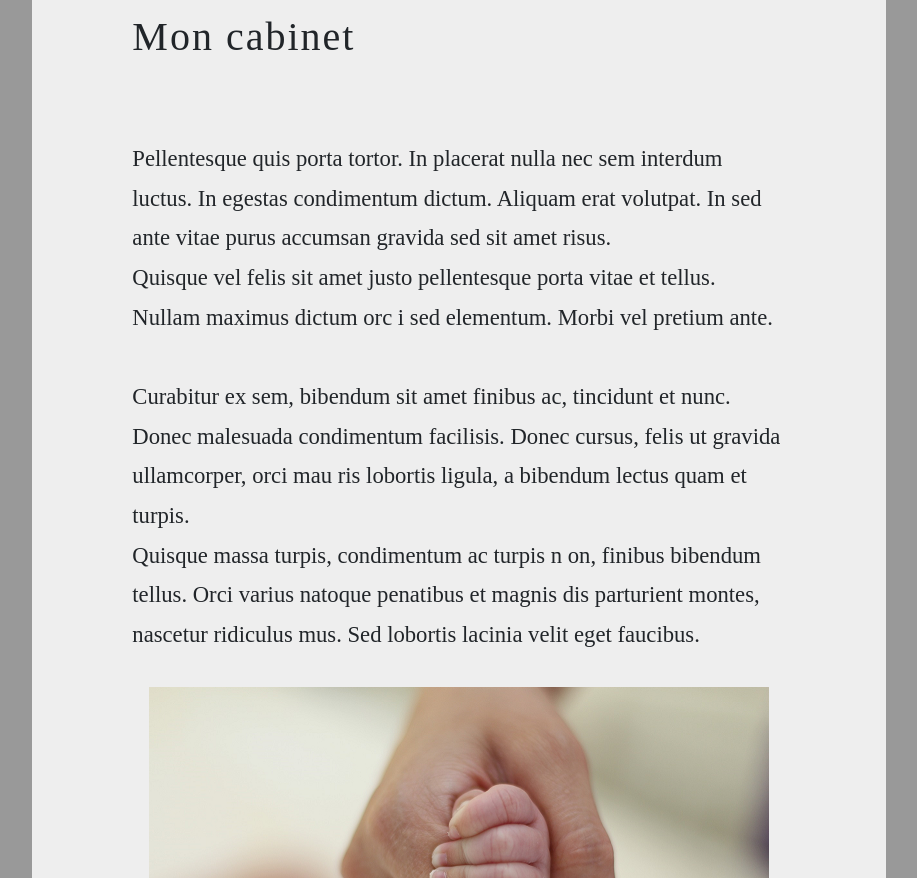
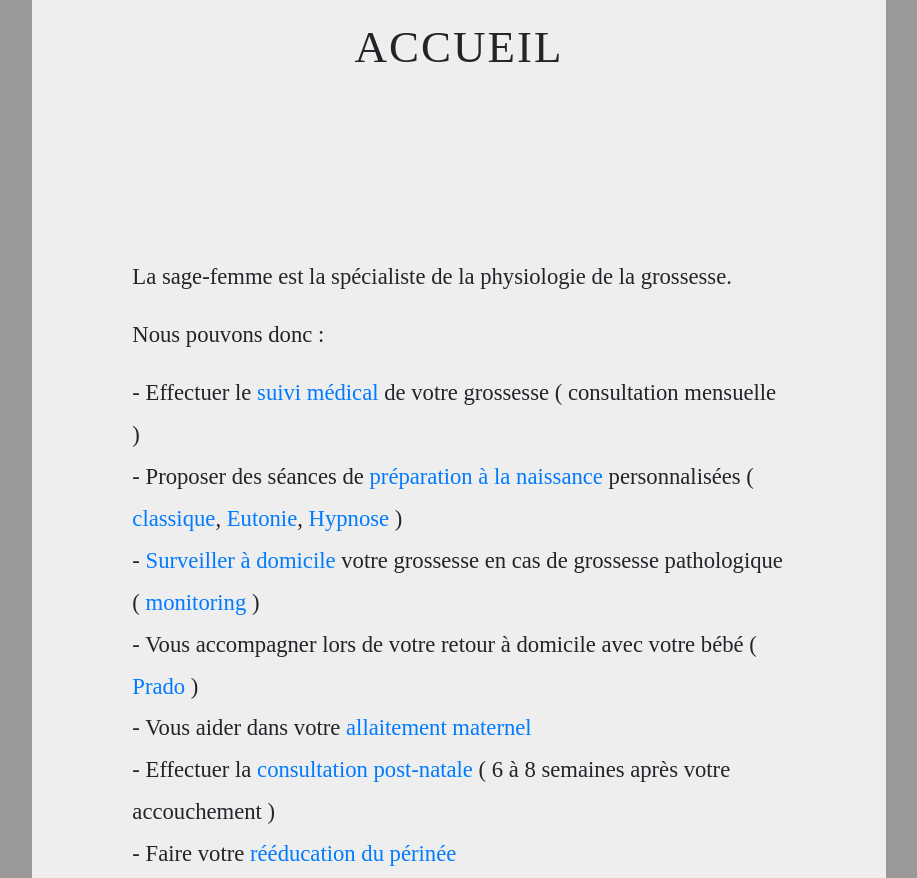
Before and after one commit to MaximeBastion/MaximeBastion.github.io, a plain HTML site: page sagefemmeLyon/index.html in a window 1280 px wide. Shown: the part 560-1438 px from the top of the page, without its empty margins (181-1098 px from the left). Drawn offline with nearby package versions, Linux system fonts and the light colour scheme.

Commit message:
Upd Accueil and meta

```diff
--- a/sagefemmeLyon/css/stylesheet.css
+++ b/sagefemmeLyon/css/stylesheet.css
@@ -202,7 +202,7 @@ h1, h2, h3, h4, h5, h6 {
 }
 
 h1 {
-    font-size: 40px;
+    font-size: 45px;
     font-style: normal;
     font-weight: 400;
     margin-top: 1.5em;
@@ -227,7 +227,7 @@ p {
 
     font-size: 17pt;
     font-weight: 300;
-    line-height: 1.75em;
+    line-height: 1.85em;
     margin-top: 2vh;
     margin-bottom: 2vh;
 }
--- a/sagefemmeLyon/index.html
+++ b/sagefemmeLyon/index.html
@@ -4,8 +4,8 @@
     <meta charset="UTF-8">
     <meta name="language" content="fr">
     <meta name="viewport" content="width=device-width, initial-scale=1, shrink-to-fit=no">
-    <meta name="description" content="Sage-femme diplômée à Lyon, Patricia Curtet vous acceuil dans son cabinet ou vient à domicile pour vous accompagner pendant et après la grossesse">
-    <meta name="keywords" content="sage-femme lyon 7, sage-femme, grossesse, bébé">
+    <meta name="description" content="Patricia Curtet, sage-femme à Lyon 7 vous accompagne à chaque étape de votre projet de naissance: suivi de grossesse, surveillance à domicile, préparation à la naissance, retour à la maison avec bébé (Prado), accompagnement à l'allaitement, suivi post-natal, rééducation périnéale...">
+    <meta name="keywords" content="sage-femme lyon 7, sage-femme, grossesse, préparation à la naissance, surveillance à domicile, consultation, allaitement, bébé, périnée, hypnose">
     <meta name="author" content="Patricia Curtet">
     <meta http-equiv="Content-Type" content="text/html; charset=UTF-8" />
     <script src="https://use.fontawesome.com/9786ee72f5.js"></script>
@@ -65,23 +65,18 @@
             <div class="row">
                 <div class="col-md-2"></div>
                 <div class="col-md-8 contentCol">
-                    <h1>Mon cabinet</h1>
-                    <p>Pellentesque quis porta tortor. In placerat nulla nec sem interdum luctus.
-                        In egestas condimentum dictum. Aliquam erat volutpat.
-                        In sed ante vitae purus accumsan gravida sed sit amet risus. <br>
-                        Quisque vel felis sit amet justo pellentesque porta vitae et tellus. Nullam maximus dictum orc
-                        i sed elementum. Morbi vel pretium ante. <br><br>
-                        Curabitur ex sem, bibendum sit amet finibus ac, tincidunt
-                        et nunc. Donec malesuada condimentum facilisis. Donec cursus, felis ut gravida ullamcorper, orci mau
-                        ris lobortis ligula, a bibendum lectus quam et turpis. <br>Quisque massa turpis, condimentum ac turpis n
-                        on, finibus bibendum tellus. Orci varius natoque penatibus et magnis dis parturient montes, nascetur
-                        ridiculus mus. Sed lobortis lacinia velit eget faucibus.</p>
+                    <h1 class="centeredText">ACCUEIL</h1>
+                    <br><br><br><br><br><br><br>
+                    <p>La sage-femme est la spécialiste de la physiologie de la grossesse.</p>
+                    <p>Nous pouvons donc :</p>
+                    <p>- Effectuer le <a href="consultationsMensuelles.html">suivi médical</a> de votre grossesse ( consultation mensuelle )<br>
+                        - Proposer des séances de <a href="preparationNaissance.html">préparation à la naissance</a> personnalisées ( <a href="preparationNaissance.html">classique</a>, <a href="">Eutonie</a>, <a href="hypnose.html">Hypnose</a> )<br>
+                        - <a href="surveillanceDomicile.html">Surveiller à domicile</a> votre grossesse en cas de grossesse pathologique ( <a href="">monitoring</a> )<br>
+                        - Vous accompagner lors de votre retour à domicile avec votre bébé ( <a href="prado.html">Prado</a> )<br>
+                        - Vous aider dans votre <a href="conseilAllaitement.html">allaitement maternel</a><br>
+                        - Effectuer la <a href="consultationPostNatale.html">consultation post-natale</a> ( 6 à 8 semaines après votre accouchement )<br>
+                        - Faire votre <a href="reeducationPerinee.html">rééducation du périnée</a></p>
                     <img class="img-fluid centeredImg" src="img/hands1240.png">
-                    <p>Curabitur ex sem, bibendum sit amet finibus ac, tincidunt
-                        et nunc. Donec malesuada condimentum facilisis. Donec cursus, felis ut gravida ullamcorper, orci mau
-                        ris lobortis ligula, a bibendum lectus quam et turpis. <br>Quisque massa turpis, condimentum ac turpis n
-                        on, finibus bibendum tellus. Orci varius natoque penatibus et magnis dis parturient montes, nascetur
-                        ridiculus mus. Sed lobortis lacinia velit eget faucibus.</p>
                 </div>
                 <div class="col-md-2"></div>
             </div>
```
Also changed, not shown: sagefemmeLyon/acceder.html (+4 -3 lines).
